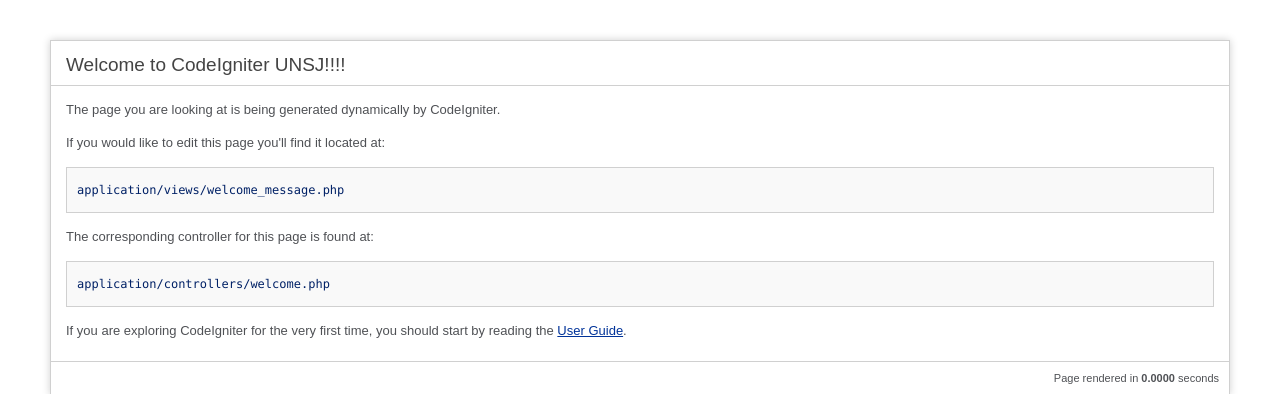
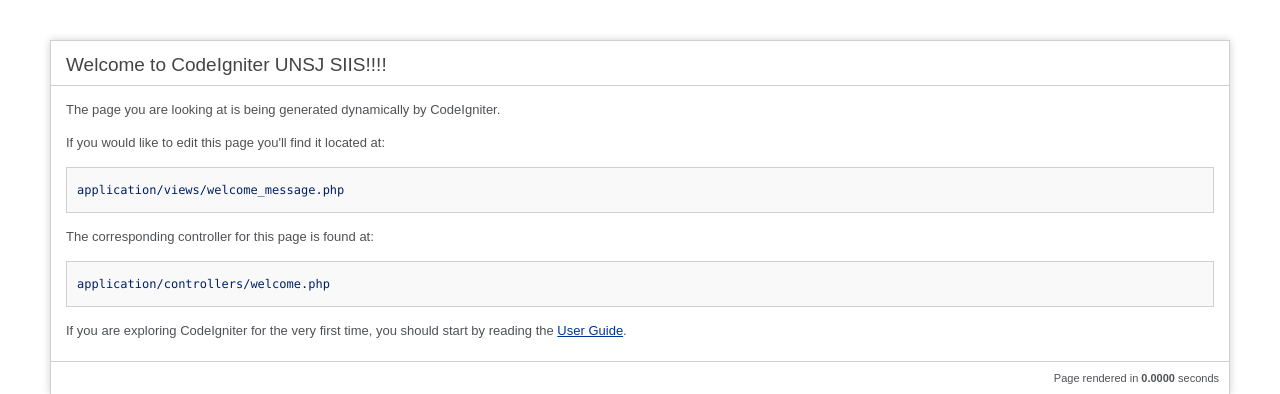
Before and after one commit to siis2014/siis, a CodeIgniter app: page / in a window 1280 px wide. Shown: the top 394 px of the page. Run offline with CodeIgniter, Linux system fonts and the light colour scheme.

Commit message:
Update welcome_message.php

```diff
--- a/application/views/welcome_message.php
+++ b/application/views/welcome_message.php
@@ -67,7 +67,7 @@
 <body>
 
 <div id="container">
-	<h1>Welcome to CodeIgniter UNSJ!!!!</h1>
+	<h1>Welcome to CodeIgniter UNSJ SIIS!!!!</h1>
 
 	<div id="body">
 		<p>The page you are looking at is being generated dynamically by CodeIgniter.</p>
```
